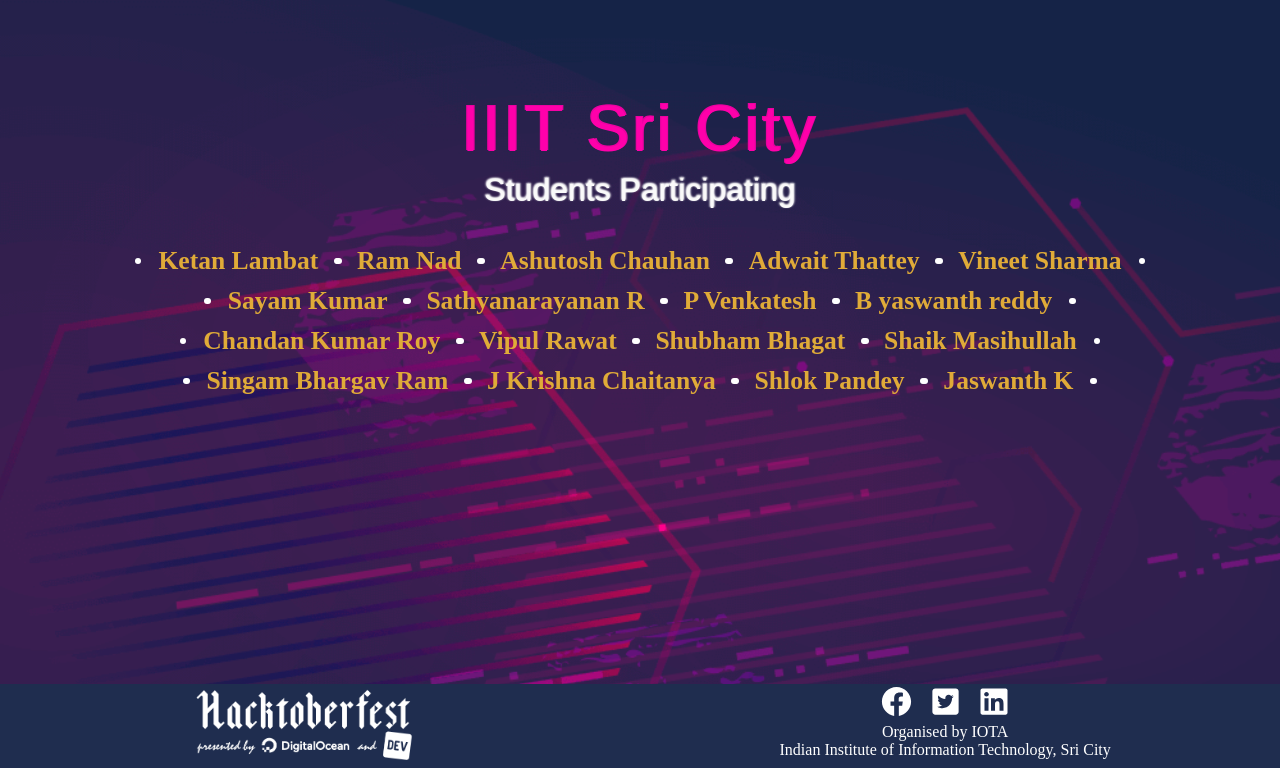
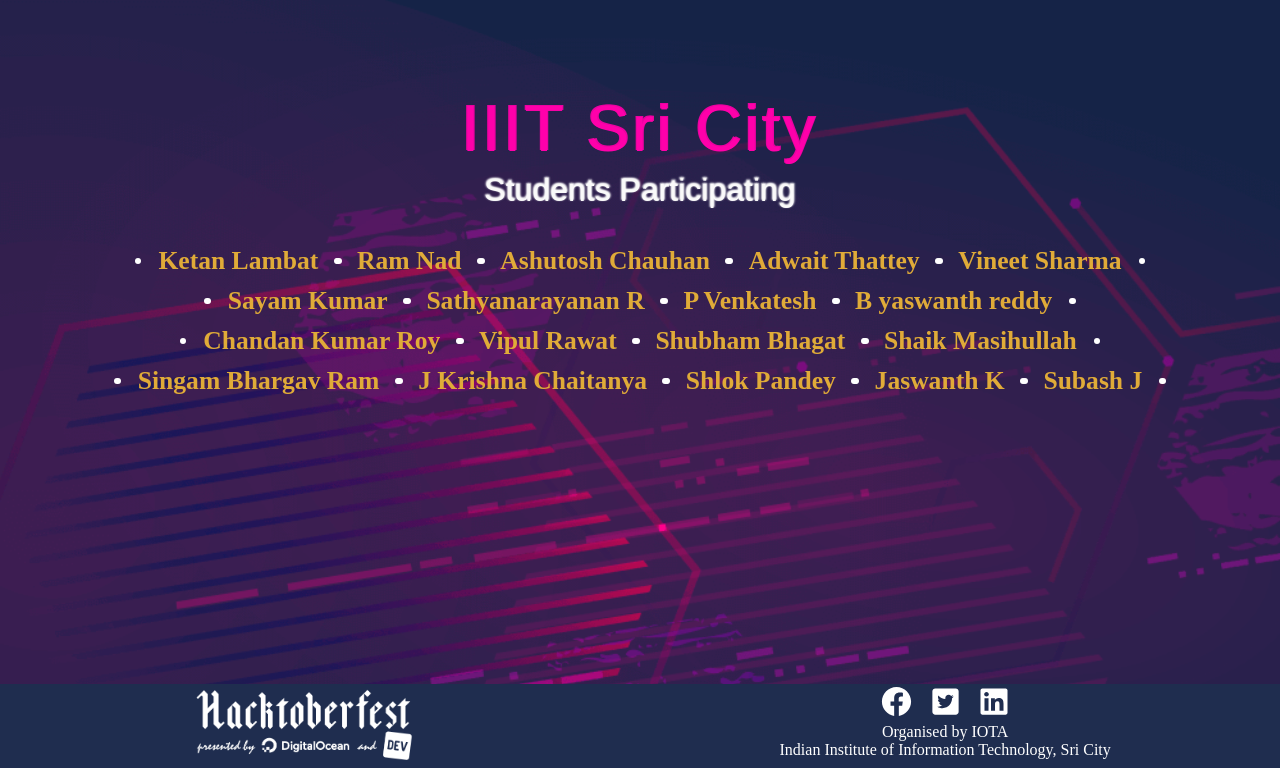
Before and after one commit to Project-Club-IIITS/hacktoberfest2019-participants, a Jekyll site: the page index.html, which Jekyll copies as it is, in a window 1280 px wide, cut to the strip 132-900 px from the top of the page. Built offline with Jekyll 4.4.1, drawn with Linux system fonts in a browser that asks for light colours; some web fonts are replaced.

Commit message:
Add participant name

```diff
--- a/index.html
+++ b/index.html
@@ -63,7 +63,7 @@
                 <li><a href="https://github.com/chaitanya531">J Krishna Chaitanya</a></li>
                 <li><a href="https://github.com/b30wulffz">Shlok Pandey</a></li>
                 <li><a href="https://github.com/JazzKriss21">Jaswanth K</a></li>
-
+                <li><a href="https://github.com/subash017">Subash J</a></li>
             </ul>
         </div>
     </div>
```
